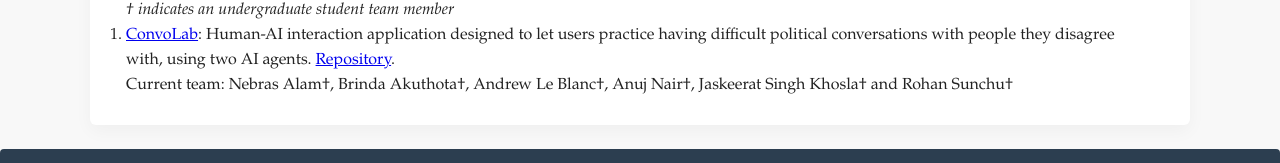
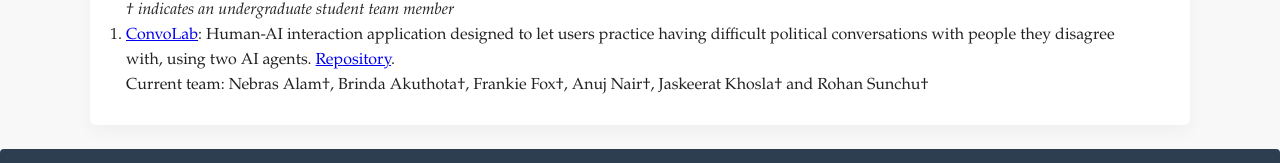
Before and after one commit to hannasistek/hannasistek.github.io, a plain HTML site: page research.html in a window 1280 px wide. Shown: the part 1008-1171 px from the top of the page. Drawn offline with Linux system fonts and the light colour scheme.

Commit message:
Update ConvoLab team: add Frankie Fox, remove Andrew Le Blanc
Co-Authored-By: Claude Fable 5.1 <noreply@anthropic.com>

```diff
--- a/research.html
+++ b/research.html
@@ -68,7 +68,7 @@
     <p><em>† indicates an undergraduate student team member</em></p>
     <ol>
       <li><a href="https://convolab.us" target="_blank" rel="noopener">ConvoLab</a>: Human-AI interaction application designed to let users practice having difficult political conversations with people they disagree with, using two AI agents. <a href="https://github.com/GRAIL-center/ConvoLab" target="_blank" rel="noopener">Repository</a>.
-        <div class="note">Current team: Nebras Alam†, Brinda Akuthota†, Andrew Le Blanc†, Anuj Nair†, Jaskeerat Singh Khosla† and Rohan Sunchu†</div>
+        <div class="note">Current team: Nebras Alam†, Brinda Akuthota†, Frankie Fox†, Anuj Nair†, Jaskeerat Khosla† and Rohan Sunchu†</div>
       </li>
     </ol>
   </section>
```
